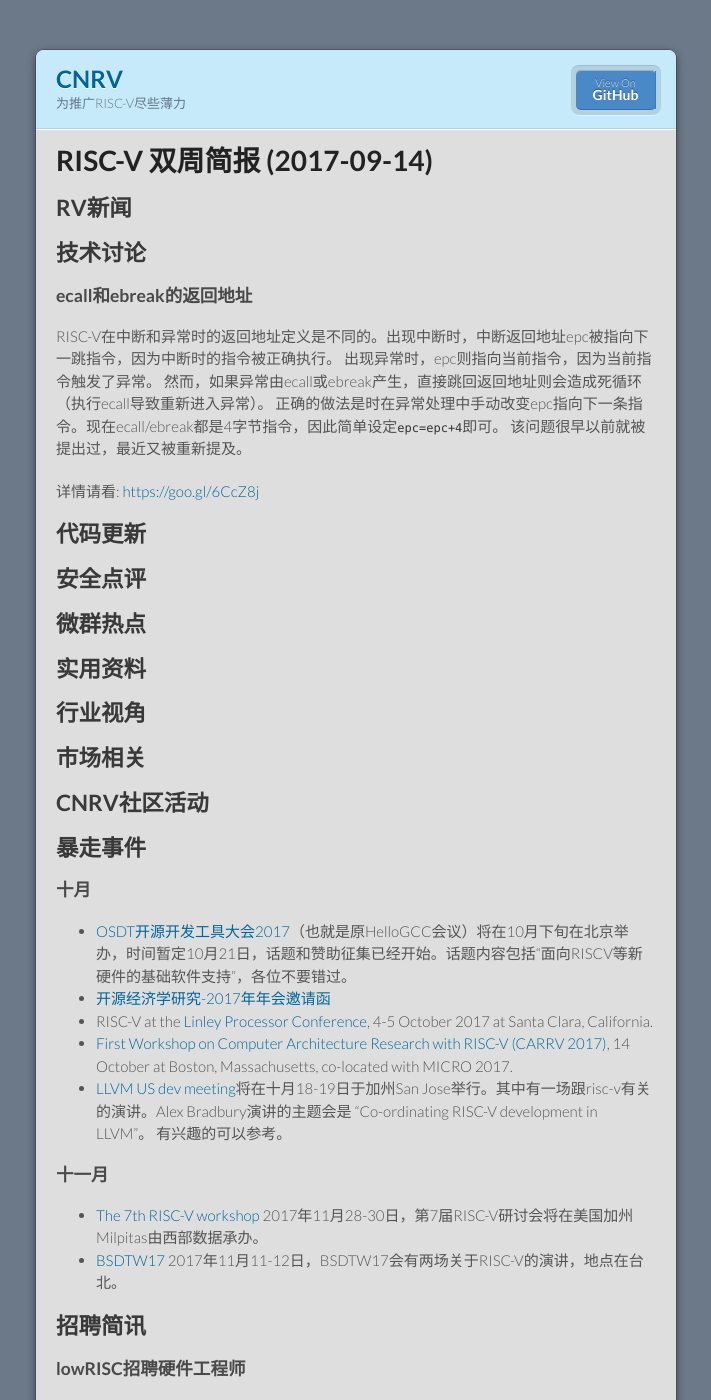
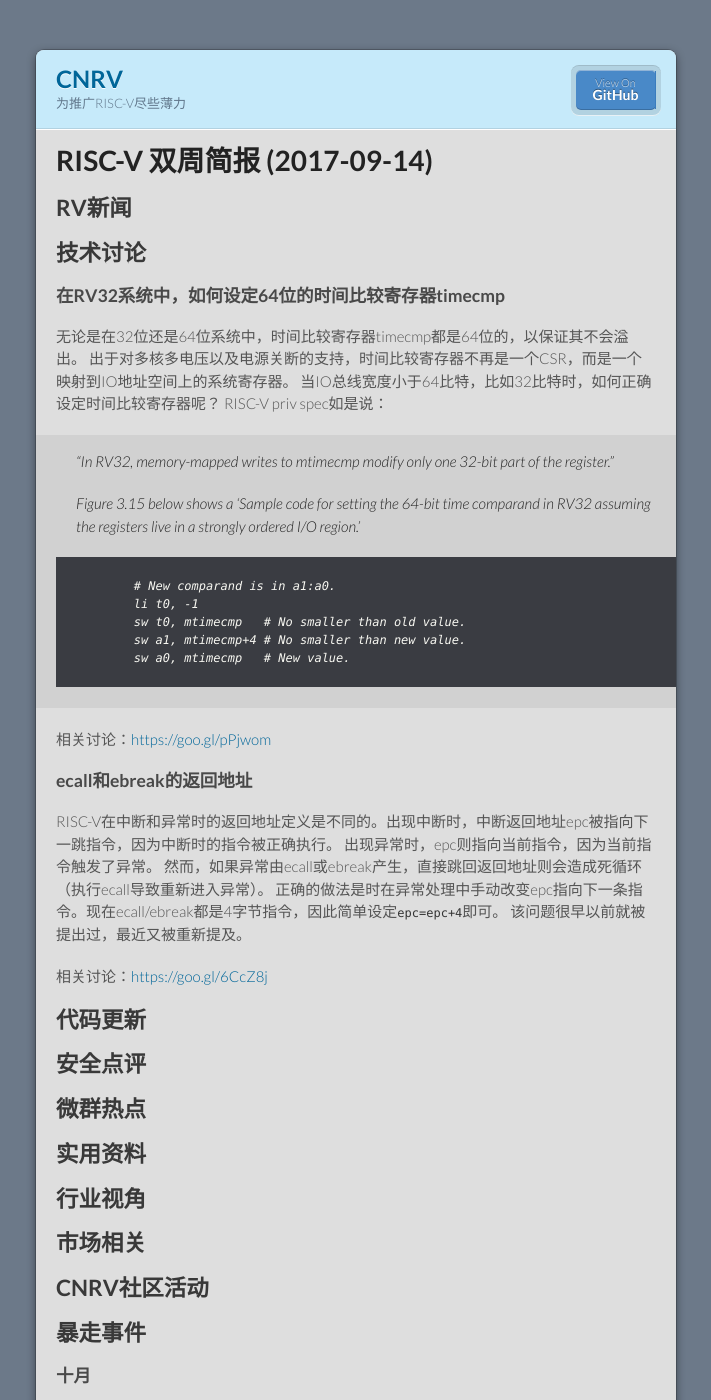
Before and after one commit to cnrv/home, a Jekyll site: the page built from bi-week-rpts/2017-09-28.md, in a window 1280 px wide and 1400 px high. Shown: the whole window, without its empty margins (284-995 px from the left). Built offline with Jekyll 4.4.1, drawn with Linux system fonts in a browser that asks for light colours; Markdown is read by kramdown in place of the engine named in the settings; comment, search, counter and statistics services are not loaded; our own code applies the rules of GitHub Pages for plain Markdown files.

Commit message:
set mtimecmp in RV32

```diff
--- a/bi-week-rpts/2017-09-28.md
+++ b/bi-week-rpts/2017-09-28.md
@@ -8,6 +8,27 @@
 
 ## 技术讨论
 
+### 在RV32系统中，如何设定64位的时间比较寄存器timecmp
+
+无论是在32位还是64位系统中，时间比较寄存器timecmp都是64位的，以保证其不会溢出。
+出于对多核多电压以及电源关断的支持，时间比较寄存器不再是一个CSR，而是一个映射到IO地址空间上的系统寄存器。
+当IO总线宽度小于64比特，比如32比特时，如何正确设定时间比较寄存器呢？
+RISC-V priv spec如是说：
+
+> "In RV32, memory-mapped writes to mtimecmp modify only one 32-bit part of the register."
+>
+> Figure 3.15 below shows a 'Sample code for setting the 64-bit time comparand in RV32 assuming the registers live in a strongly ordered I/O region.'
+>
+> ~~~
+>  	# New comparand is in a1:a0.
+>         li t0, -1
+>         sw t0, mtimecmp   # No smaller than old value.
+>         sw a1, mtimecmp+4 # No smaller than new value.
+>         sw a0, mtimecmp   # New value.
+> ~~~
+
+相关讨论：[https://goo.gl/pPjwom](https://groups.google.com/a/groups.riscv.org/forum/#!msg/isa-dev/dVQVKx7f8eE/KsHJAw01CAAJ)
+
 ### ecall和ebreak的返回地址
 
 RISC-V在中断和异常时的返回地址定义是不同的。出现中断时，中断返回地址epc被指向下一跳指令，因为中断时的指令被正确执行。
@@ -16,7 +37,7 @@
 正确的做法是时在异常处理中手动改变epc指向下一条指令。现在ecall/ebreak都是4字节指令，因此简单设定`epc=epc+4`即可。
 该问题很早以前就被提出过，最近又被重新提及。
 
-详情请看: [https://goo.gl/6CcZ8j](https://groups.google.com/a/groups.riscv.org/forum/#!msg/sw-dev/Mn_qEm_OTOI/PayhGy6gAQAJ)
+相关讨论：[https://goo.gl/6CcZ8j](https://groups.google.com/a/groups.riscv.org/forum/#!msg/sw-dev/Mn_qEm_OTOI/PayhGy6gAQAJ)
 
 ## 代码更新
 
```
